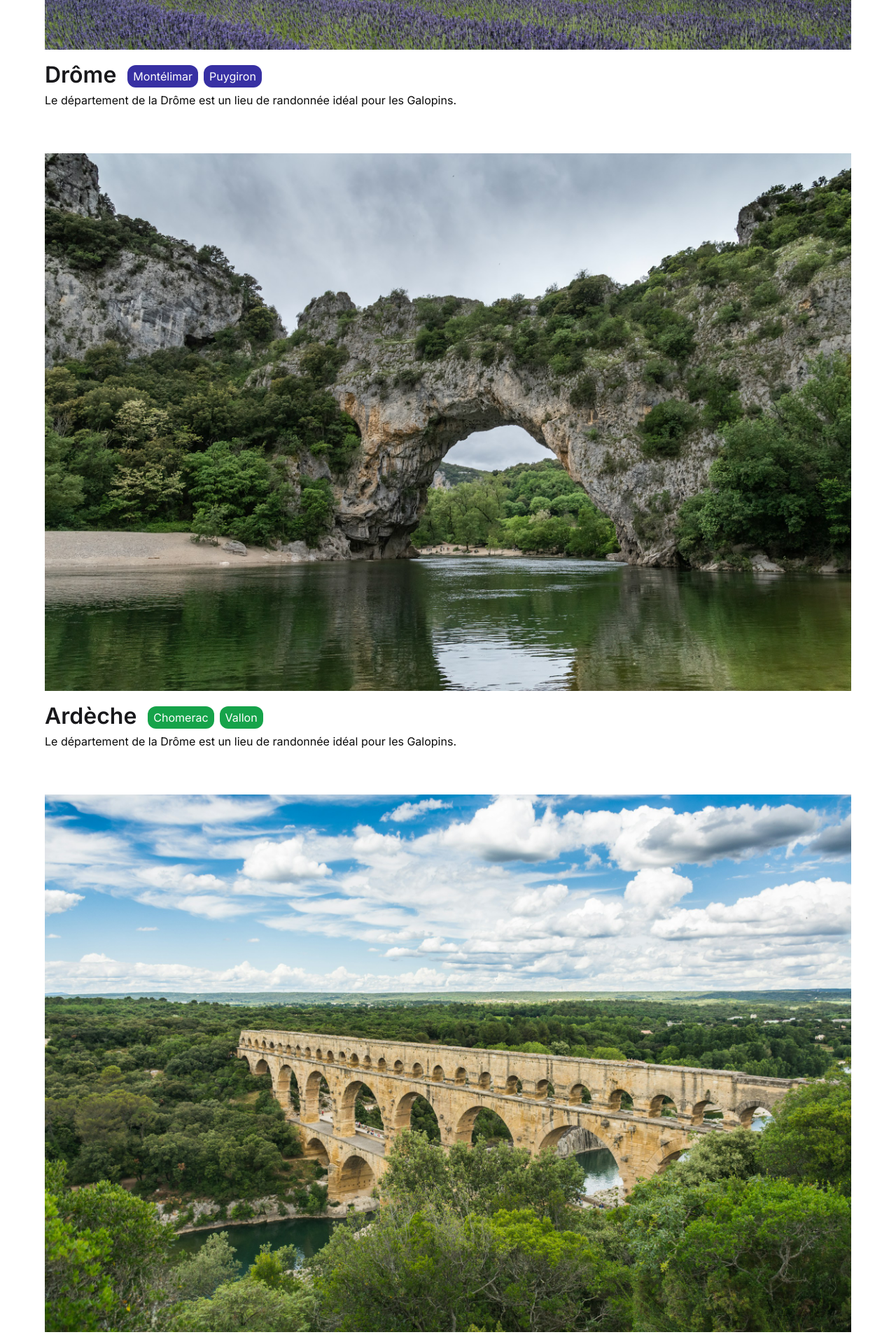
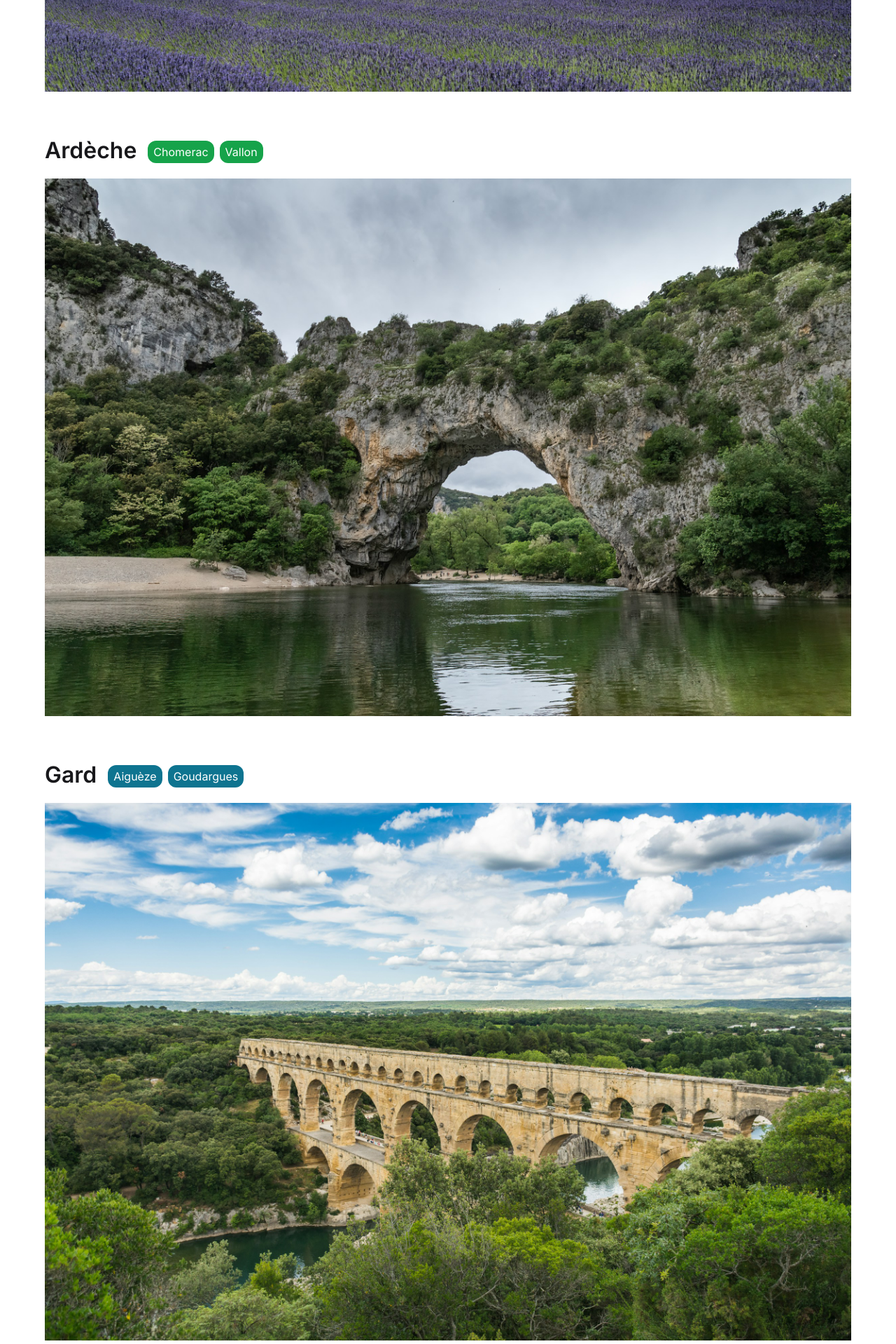
Before and after one commit to SebastienLaurentt/Galopins-Next-V2, a Next.js app: page / in a window 1280 px wide. Shown: the part 1560-3480 px from the top of the page at 70% size. Built offline with nearby package versions, Linux system fonts and the light colour scheme.

Commit message:
update areaCard and delete areaDescription content in home

```diff
--- a/app/page.tsx
+++ b/app/page.tsx
@@ -50,7 +50,6 @@ export default function Home() {
                 src={logoDrome}
                 alt="Lavande de la Drome"
                 areaTitle="Drôme"
-                areaDescription="Le département de la Drôme est un lieu de randonnée idéal pour les Galopins."
                 tag1="Montélimar"
                 tag2="Puygiron"
                 tagsBgColor="bg-indigo-800"
@@ -61,7 +60,6 @@ export default function Home() {
                 src={logoArdeche}
                 alt="Valon Pont d'Arc en Ardèche"
                 areaTitle="Ardèche"
-                areaDescription="Le département de la Drôme est un lieu de randonnée idéal pour les Galopins."
                 tag1="Chomerac"
                 tag2="Vallon"
                 tagsBgColor="bg-accent"
@@ -72,7 +70,6 @@ export default function Home() {
                 src={logoGard}
                 alt="Pont du Gard"
                 areaTitle="Gard"
-                areaDescription="Le département de la Drôme est un lieu de randonnée idéal pour les Galopins."
                 tag1="Aiguèze"
                 tag2="Goudargues"
                 tagsBgColor="bg-cyan-700"
--- a/components/Card/AreaCard/AreaCard.tsx
+++ b/components/Card/AreaCard/AreaCard.tsx
@@ -4,7 +4,7 @@ interface AreaCardProps {
   src: StaticImageData;
   alt: string;
   areaTitle: string;
-  areaDescription: string;
+  areaDescription?: string;
   tag1?: string;
   tag2?: string;
   tag3?: string;
@@ -23,11 +23,8 @@ const AreaCard = ({
 }: AreaCardProps) => {
   return (
     <div className="mb-16">
-      <div className="mb-4">
-        <Image src={src} alt={alt} />
-      </div>
       <div>
-        <div className="flex items-center gap-x-4">
+        <div className="flex items-center gap-x-4 mb-4">
           <div>
             <h3 className="mb-1">{areaTitle}</h3>
           </div>
@@ -37,6 +34,9 @@ const AreaCard = ({
             {tag3 && <span className={`areaTags ${tagsBgColor}`}>{tag3}</span>}
           </div>
         </div>
+        <div className="">
+        <Image src={src} alt={alt} />
+        </div>
 
         <p className="text-sm md:text-sm">{areaDescription}</p>
       </div>
```
